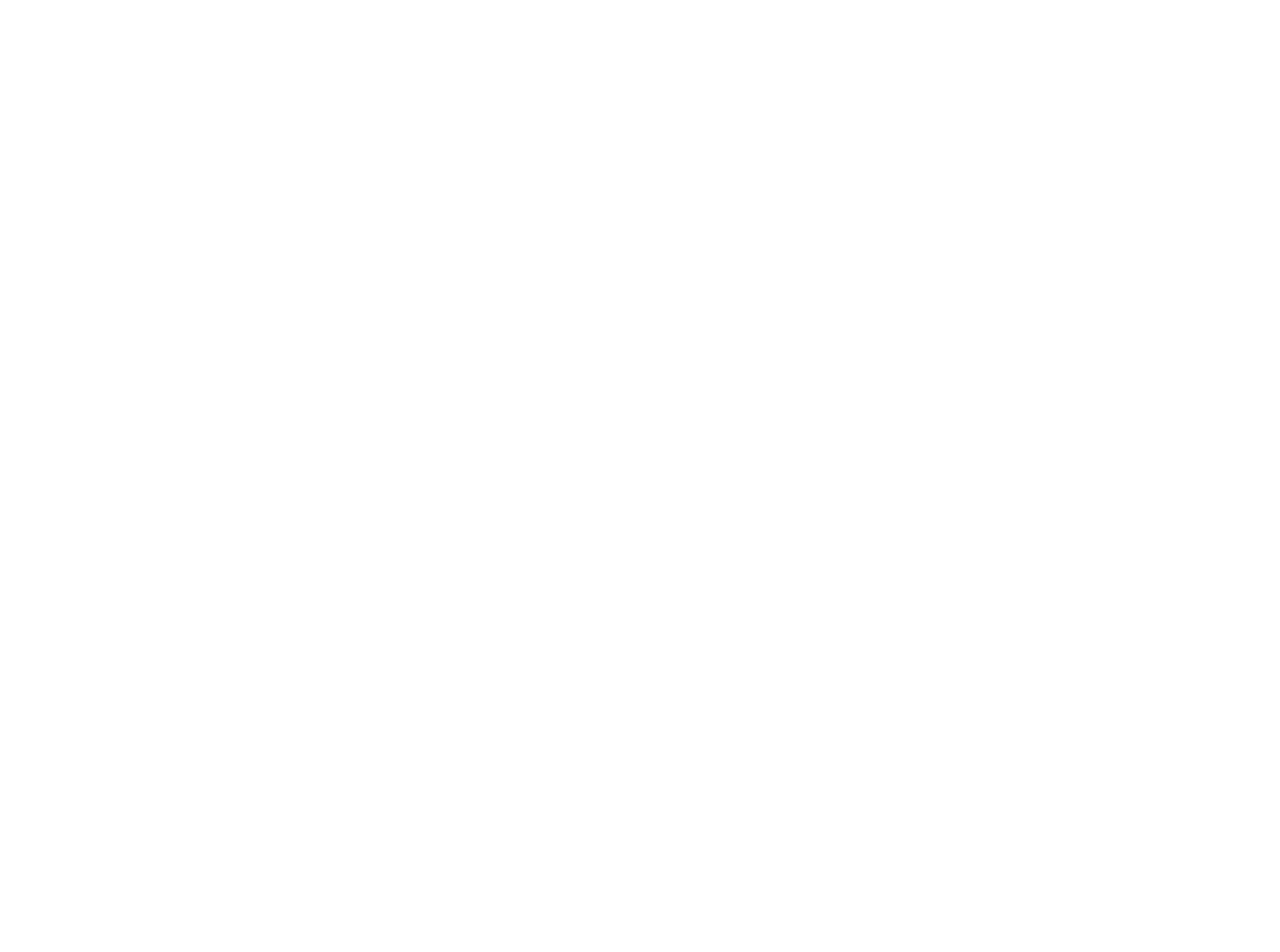
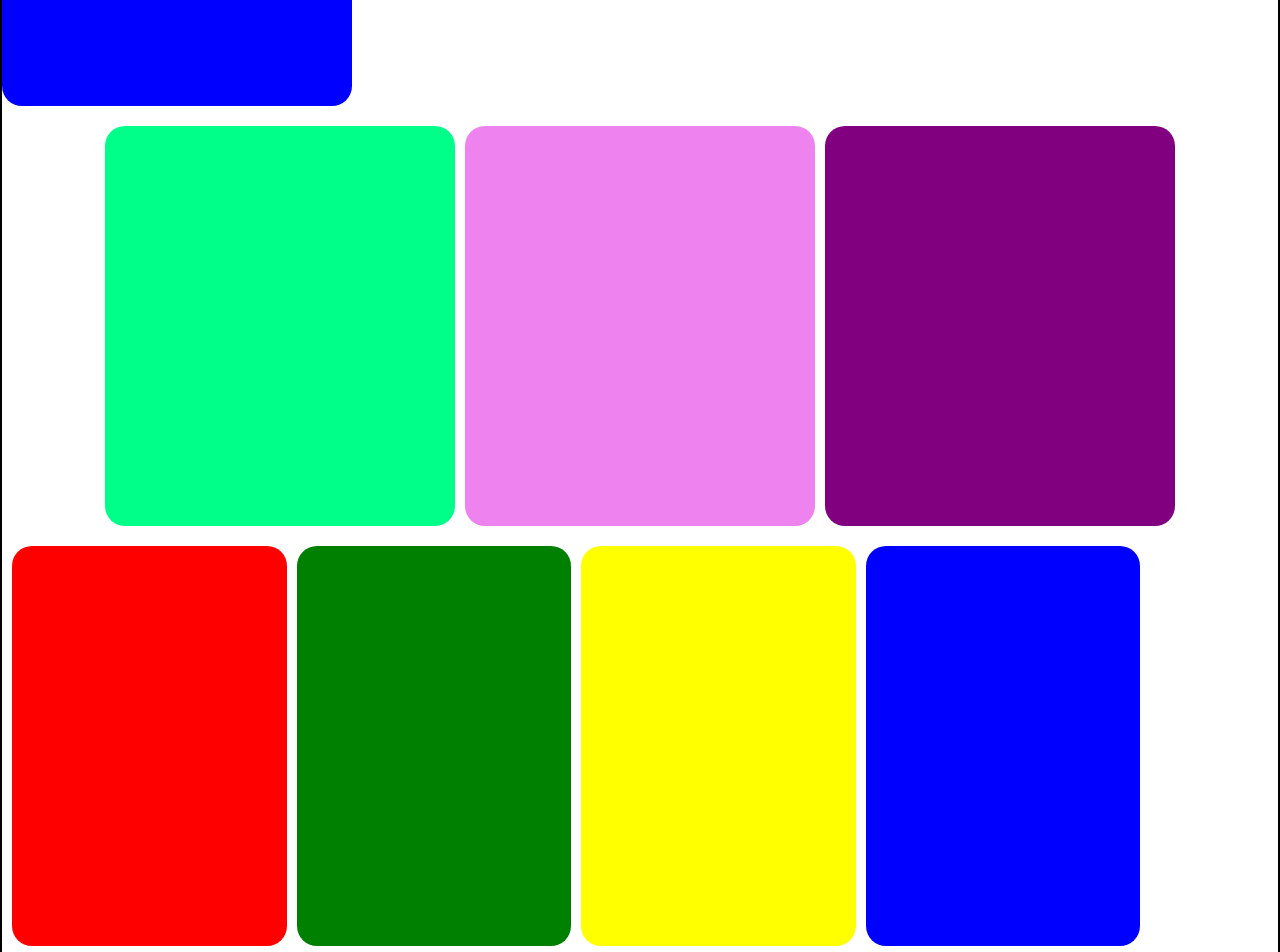
Before and after one commit to andyugbawa/mern-react, a React (Vite) app in the folder newmernapp/client/: page /home in a window 1280 px wide. Shown: the part 1620-2572 px from the top of the page. Before the commit the page ends 934 px from the top, so only its background shows below. Built offline with nearby package versions, Linux system fonts and the light colour scheme.

Commit message:
added small boxes in the parent box

```diff
--- a/newmernapp/client/src/style.css
+++ b/newmernapp/client/src/style.css
@@ -17,3 +17,72 @@
     animation-duration:5s;
     animation-fill-mode:forwards;
 }
+
+
+
+
+.box1{
+    width:350px;
+    height: 400px;
+    background:red ;
+    border-radius: 20px;
+}
+
+.box2{
+    width:350px;
+    height: 400px;
+    background:green ;
+    border-radius: 20px;
+}
+
+.box3{
+    width:350px;
+    height: 400px;
+    background:yellow ;
+    border-radius: 20px;
+}
+
+.box4{
+    width:350px;
+    height: 400px;
+    background:blue ;
+    border-radius: 20px;
+}
+
+.content1{
+    display: flex;
+    justify-content:center ;
+    gap:10px;
+    margin: 20px 0;
+     animation: typing 3s forwards;
+}
+
+.box5{
+    width:350px;
+    height: 400px;
+    background:rgb(0, 255, 136) ;
+    border-radius: 20px;
+}
+
+.box6{
+    width:350px;
+    height: 400px;
+    background:violet ;
+    border-radius: 20px;
+}
+
+.box7{
+    width:350px;
+    height: 400px;
+    background:purple ;
+    border-radius: 20px;
+}
+.content2{
+ padding: 0 10px;
+    display: flex;
+    gap: 10px;
+    overflow: hidden;
+    width:90%;
+    animation: typing 3s forwards;
+
+}
```
